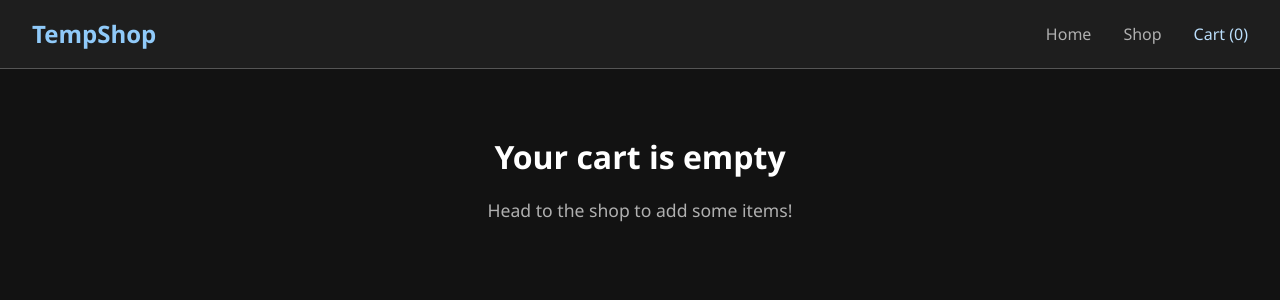
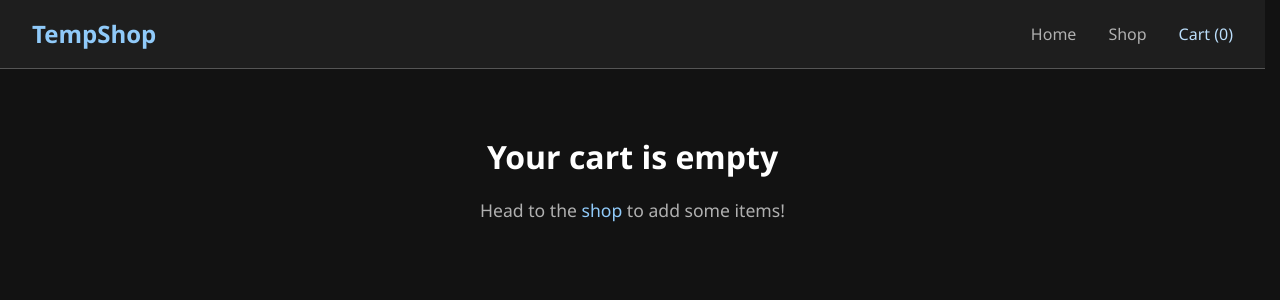
Before and after one commit to rlechuong/shopping-cart, a React (Vite) app: page /cart in a window 1280 px wide. Shown: the top 300 px of the page. Built offline with nearby package versions, Linux system fonts and the light colour scheme.

Commit message:
Add a few minor styling updates

```diff
--- a/src/App.jsx
+++ b/src/App.jsx
@@ -28,11 +28,13 @@ function App() {
     }
   };
 
+  const clearCart = () => setCart([]);
+
   return (
     <div>
       <Navbar cart={cart} />
       <main>
-        <Outlet context={{ cart, addToCart, updateQuantity }} />
+        <Outlet context={{ cart, addToCart, updateQuantity, clearCart }} />
       </main>
     </div>
   );
--- a/src/index.css
+++ b/src/index.css
@@ -82,6 +82,10 @@ h6 {
 }
 
 /* Global Styles */
+html {
+  scrollbar-gutter: stable;
+}
+
 body {
   background-color: var(--background);
   color: var(--text-primary);
--- a/src/pages/Cart/Cart.jsx
+++ b/src/pages/Cart/Cart.jsx
@@ -1,17 +1,25 @@
-import { useOutletContext } from "react-router-dom";
+import { Link, useOutletContext } from "react-router-dom";
 import CartItem from "../../components/CartItem/CartItem";
 import styles from "./Cart.module.css";
 
 function Cart() {
-  const { cart, updateQuantity } = useOutletContext();
+  const { cart, updateQuantity, clearCart } = useOutletContext();
 
   const total = cart.reduce((sum, item) => sum + item.price * item.quantity, 0);
+
+  const handleCheckout = () => {
+    if (window.confirm("Simulate checkout? This will clear your cart.")) {
+      clearCart();
+    }
+  };
 
   if (cart.length === 0) {
     return (
       <div className={styles.empty}>
         <h1>Your cart is empty</h1>
-        <p>Head to the shop to add some items!</p>
+        <p>
+          Head to the <Link to="/shop">shop</Link> to add some items!
+        </p>
       </div>
     );
   }
@@ -31,7 +39,9 @@ function Cart() {
             <span>Items ({cart.reduce((sum, item) => sum + item.quantity, 0)})</span>
             <span className={styles.summaryTotal}>${total.toFixed(2)}</span>
           </div>
-          <button className={styles.checkoutButton}>Proceed to Checkout</button>
+          <button className={styles.checkoutButton} onClick={handleCheckout}>
+            Proceed to Checkout
+          </button>
         </div>
       </div>
     </div>
```
